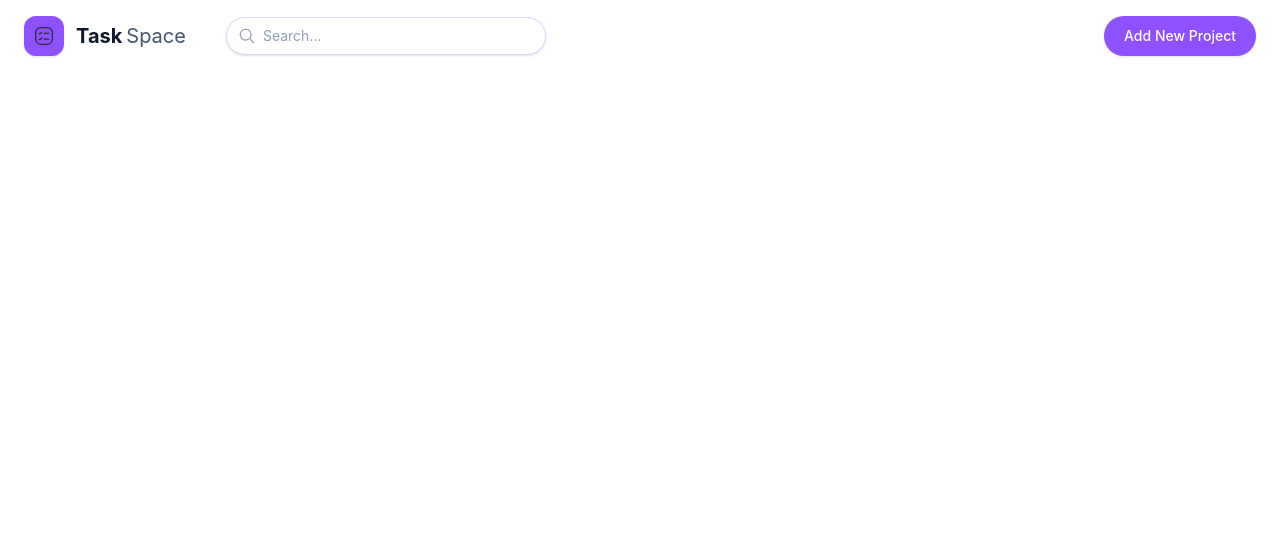
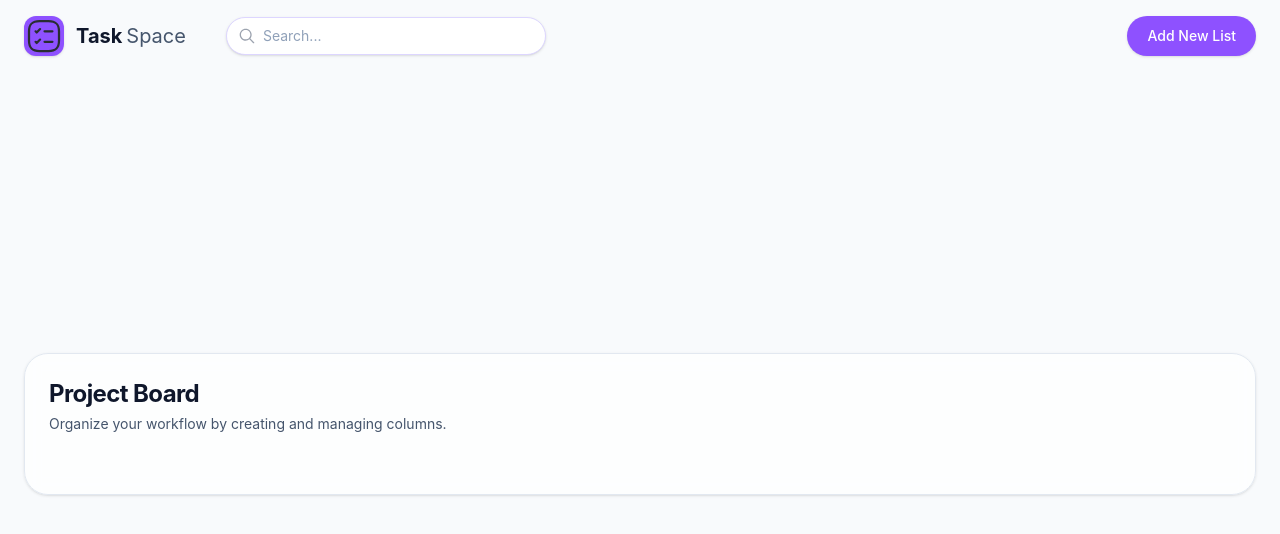
Before and after one commit to OtonielG/task-manager-dnd, a React (Vite) app: page / in a window 1280 px wide. Shown: the top 534 px of the page. Built offline with nearby package versions, Linux system fonts and the light colour scheme.

Commit message:
feat: add ProjectsArea and TaskContainer components

```diff
--- a/src/App.tsx
+++ b/src/App.tsx
@@ -1,10 +1,31 @@
+import { useState } from "react";
 import Navbar from "./components/Navbar";
+import ProjectsArea from "./components/ProjectsArea";
+import type { Column, Id } from "./types";
 
 function App() {
+  const [columns, setColumns] = useState<Column[]>([]);
+
+  function createColumn() {
+    const newColumn: Column = {
+      id: crypto.randomUUID(),
+      title: `List ${columns.length + 1}`,
+    };
+
+    setColumns((prev) => [...prev, newColumn]);
+  }
+
+  function deleteColumn(id: Id) {
+    setColumns((prev) => prev.filter((column) => column.id !== id));
+  }
+
   return (
-    <>
-      <Navbar />
-    </>
+    <div className="flex h-dvh w-full flex-col bg-slate-50">
+      <Navbar onAddProject={createColumn} />
+      <div className="flex-1 flex items-center">
+        <ProjectsArea columns={columns} deleteColumn={deleteColumn} />
+      </div>
+    </div>
   );
 }
 
--- a/src/components/Navbar.tsx
+++ b/src/components/Navbar.tsx
@@ -1,7 +1,11 @@
 import LogoTask from "../assets/logoTask.svg?react";
 import SearchIcon from "../assets/searchIcon.svg?react";
 
-export default function Navbar() {
+type NavbarProps = {
+  onAddProject: () => void;
+};
+
+export default function Navbar({ onAddProject }: NavbarProps) {
   return (
     <header className="px-4 py-4 sm:px-6">
       <nav
@@ -15,7 +19,7 @@ export default function Navbar() {
             className="flex w-fit items-center gap-3 rounded-xl outline-none transition-opacity hover:opacity-90 focus-visible:ring-2 focus-visible:ring-violet-400 focus-visible:ring-offset-2"
           >
             <div className="flex h-10 w-10 items-center justify-center rounded-xl bg-violet-500 text-white shadow-sm">
-              <LogoTask className="size-5" aria-hidden="true" />
+              <LogoTask className="size-9" aria-hidden="true" />
             </div>
 
             <div className="flex items-center gap-1 text-lg sm:text-xl">
@@ -33,7 +37,7 @@ export default function Navbar() {
               Search projects
             </label>
 
-            <div className="flex w-full items-center gap-2 rounded-full border border-violet-200 bg-white px-3 py-2 shadow-sm transition focus-within:border-violet-400 focus-within:ring-2 focus-within:ring-violet-200 md:w-[320px]">
+            <div className="flex w-full items-center gap-2 rounded-full border border-violet-200 bg-white px-3 py-2 shadow-sm transition focus-within:border-violet-500 focus-within:ring-2 focus-within:ring-violet-200 md:w-[320px]">
               <SearchIcon
                 className="size-4 shrink-0 text-slate-400"
                 aria-hidden="true"
@@ -52,9 +56,10 @@ export default function Navbar() {
         <div className="flex w-full md:w-auto">
           <button
             type="button"
-            className="w-full rounded-full bg-violet-500 px-5 py-2.5 text-sm font-medium text-white shadow-sm transition-all duration-200 hover:bg-violet-600 hover:shadow-md active:scale-[0.98] focus-visible:outline-none focus-visible:ring-2 focus-visible:ring-violet-400 focus-visible:ring-offset-2 md:w-auto cursor-pointer"
+            onClick={onAddProject}
+            className="w-full cursor-pointer rounded-full bg-violet-500 px-5 py-2.5 text-sm font-medium text-white shadow-sm transition-all duration-200 hover:bg-violet-700 hover:shadow-md active:scale-[0.98] focus-visible:outline-none focus-visible:ring-2 focus-visible:ring-violet-400 focus-visible:ring-offset-2 md:w-auto"
           >
-            Add New Project
+            Add New List
           </button>
         </div>
       </nav>
--- /dev/null
+++ b/src/components/ProjectsArea.tsx
@@ -0,0 +1,44 @@
+import type { Column, Id } from "../types";
+import TaskContainer from "./TaskContainer";
+
+type ProjectsAreaProps = {
+  columns: Column[];
+  deleteColumn: (id: Id) => void;
+};
+
+export default function ProjectsArea({
+  columns,
+  deleteColumn,
+}: ProjectsAreaProps) {
+  return (
+    <main className="mx-auto w-full max-w-7xl flex-1 px-4 pb-6 sm:px-6">
+      <section
+        aria-labelledby="board-heading"
+        className="flex h-full flex-col rounded-3xl border border-slate-200 bg-white/70 p-4 shadow-sm backdrop-blur-sm sm:p-6"
+      >
+        <div className="mb-5 flex flex-col gap-1">
+          <h1
+            id="board-heading"
+            className="text-xl font-bold tracking-tight text-slate-900 sm:text-2xl"
+          >
+            Project Board
+          </h1>
+          <p className="text-sm text-slate-600">
+            Organize your workflow by creating and managing columns.
+          </p>
+        </div>
+
+        <ul
+          aria-label="Project columns"
+          className="flex flex-1 list-none items-start gap-4 overflow-x-auto overflow-y-hidden p-2"
+        >
+          {columns.map((column) => (
+            <li key={column.id} className="shrink-0">
+              <TaskContainer column={column} deleteColumn={deleteColumn} />
+            </li>
+          ))}
+        </ul>
+      </section>
+    </main>
+  );
+}
--- /dev/null
+++ b/src/components/TaskContainer.tsx
@@ -0,0 +1,50 @@
+import type { Column, Id } from "../types";
+import DeleteIcon from "../assets/deleteIcon.svg?react";
+
+interface Props {
+  column: Column;
+  deleteColumn: (id: Id) => void;
+}
+
+export default function TaskContainer({ column, deleteColumn }: Props) {
+  return (
+    <article className="flex h-96 max-h-96 w-80 flex-col rounded-2xl border border-slate-200 bg-white shadow-sm">
+      <header className="flex items-center justify-between rounded-t-2xl border-b border-violet-100 bg-violet-50 px-4 py-3">
+        <div className="flex min-w-0 items-center gap-3">
+          <span
+            aria-label="0 tasks"
+            className="flex size-8 items-center justify-center rounded-full bg-white text-sm font-semibold text-slate-700 shadow-sm ring-1 ring-slate-200"
+          >
+            0
+          </span>
+
+          <h2 className="truncate text-base font-semibold text-slate-900">
+            {column.title}
+          </h2>
+        </div>
+
+        <button
+          type="button"
+          onClick={() => deleteColumn(column.id)}
+          aria-label={`Delete ${column.title}`}
+          className="flex size-9 items-center justify-center rounded-full text-slate-500 transition-colors hover:bg-violet-100 hover:text-slate-700 focus-visible:outline-none focus-visible:ring-2 focus-visible:ring-violet-400 focus-visible:ring-offset-2 cursor-pointer"
+        >
+          <DeleteIcon className="size-5" aria-hidden="true" />
+        </button>
+      </header>
+
+      <section
+        aria-label={`Tasks in ${column.title}`}
+        className="flex flex-1 px-4 py-4"
+      >
+        <div className="flex w-full items-center justify-center rounded-xl border border-dashed border-slate-200 bg-slate-50 text-sm text-slate-400">
+          Content
+        </div>
+      </section>
+
+      <footer className="border-t border-slate-100 px-4 py-3 text-sm text-slate-500">
+        Footer
+      </footer>
+    </article>
+  );
+}
--- /dev/null
+++ b/src/types.ts
@@ -0,0 +1,6 @@
+export type Id = string;
+
+export interface Column {
+  id: Id;
+  title: string;
+}
```
Also changed, not shown: src/assets/deleteIcon.svg (added), src/assets/plusIcon.svg (added).
